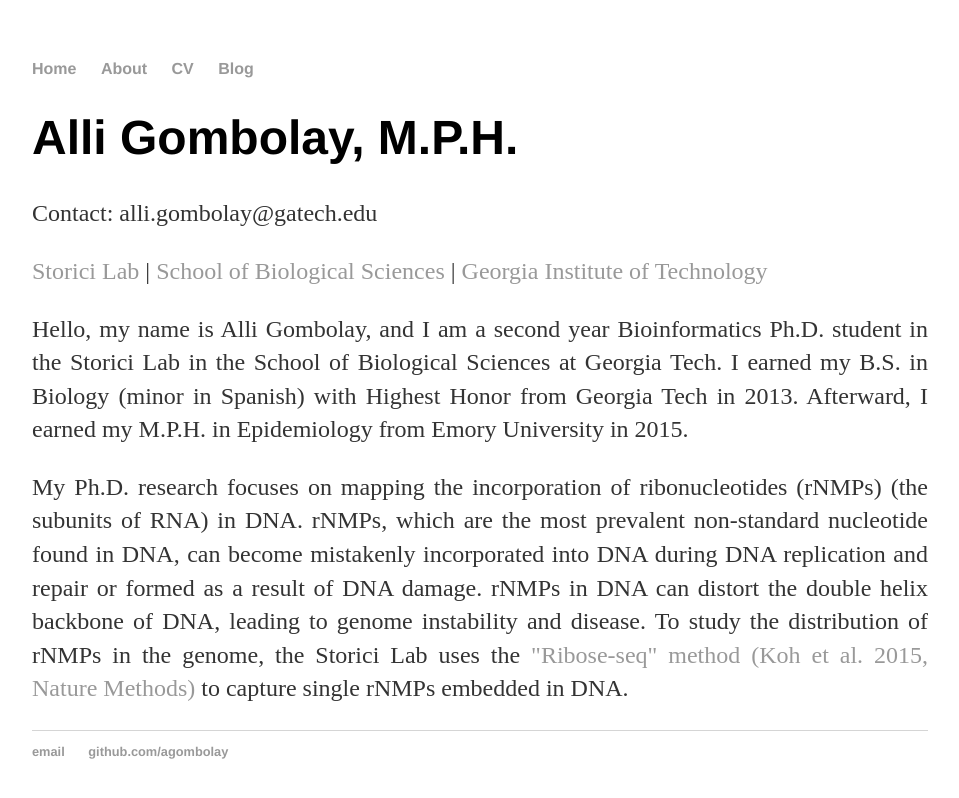
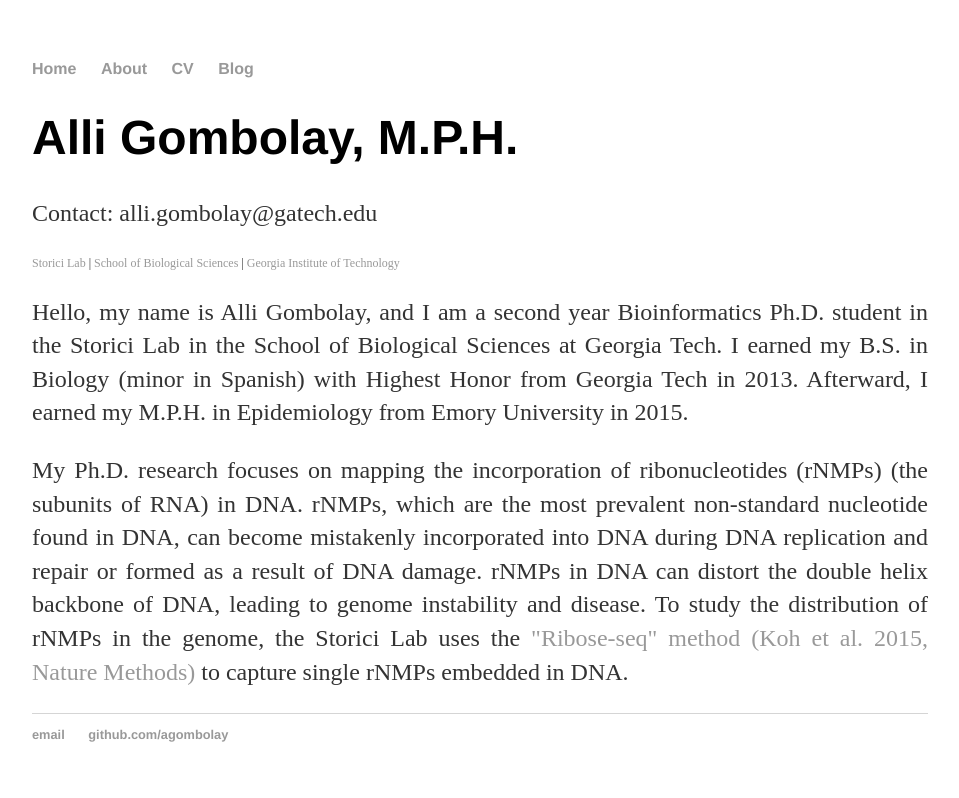
Before and after one commit to agombolay/agombolay.github.io, a Jekyll site: the page built from index.html, in a window 1280 px wide. Shown: the top 798 px of the page, without its empty margins (160-1119 px from the left). Built offline with Jekyll 4.4.1, drawn with Linux system fonts in a browser that asks for light colours.

Commit message:
Update index.html

```diff
--- a/index.html
+++ b/index.html
@@ -5,7 +5,7 @@ title: Alli Gombolay
 <div class="blurb">
 	<h1>Alli Gombolay, M.P.H.</h1>
 	<p>Contact: alli.gombolay@gatech.edu</p>
-	<p><a href="http://www.storicilab.gatech.edu/">Storici Lab</a> | <a href="http://www.biology.gatech.edu/">School of Biological Sciences</a> | <a href="http://www.gatech.edu/">Georgia Institute of Technology</a></p>
+	<p style="font-size:12px"><a href="http://www.storicilab.gatech.edu/">Storici Lab</a> | <a href="http://www.biology.gatech.edu/">School of Biological Sciences</a> | <a href="http://www.gatech.edu/">Georgia Institute of Technology</a></p>
 	<p align="justify">Hello, my name is Alli Gombolay, and I am a second year Bioinformatics Ph.D. student in the Storici Lab in the School of Biological Sciences at Georgia Tech.  I earned my B.S. in Biology (minor in Spanish) with Highest Honor from Georgia Tech in 2013.  Afterward, I earned my M.P.H. in Epidemiology from Emory University in 2015.</p>
 	<p align="justify">My Ph.D. research focuses on mapping the incorporation of ribonucleotides (rNMPs) (the subunits of RNA) in DNA.  rNMPs, which are the most prevalent non-standard nucleotide found in DNA, can become mistakenly incorporated into DNA during DNA replication and repair or formed as a result of DNA damage.  rNMPs in DNA can distort the double helix backbone of DNA, leading to genome instability and disease.  To study the distribution of rNMPs in the genome, the Storici Lab uses the <a href="http://www.ncbi.nlm.nih.gov/pubmed/25622106">"Ribose-seq" method (Koh et al. 2015, Nature Methods)</a> to capture single rNMPs embedded in DNA.</p>
 </div><!-- /.blurb -->
```
